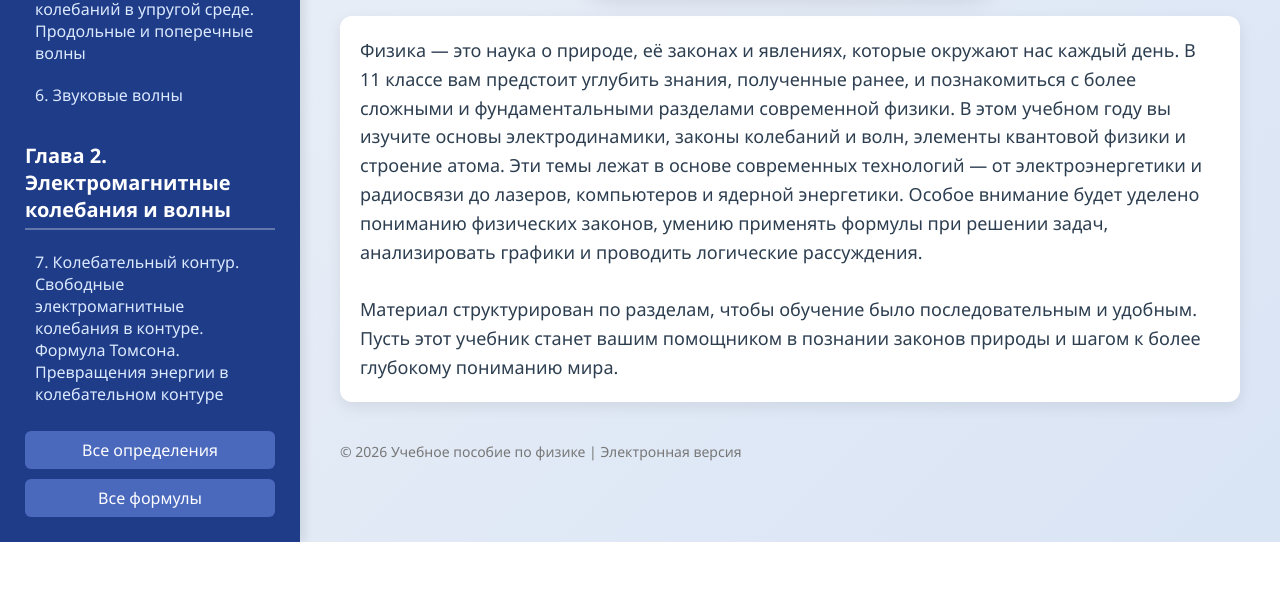
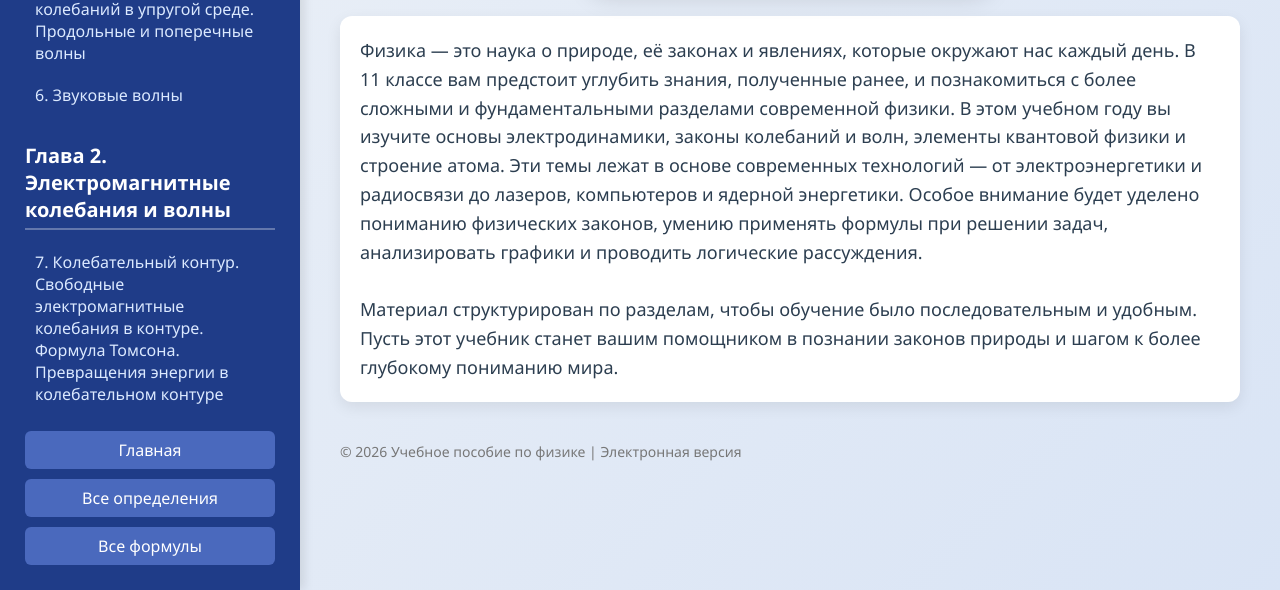
Before and after one commit to Zmeewik/ElectronicEducationalManual, a plain HTML site: page index.html in a window 1280 px wide. Shown: the part 461-1051 px from the top of the page. Before the commit the page ends 1003 px from the top, so only its background shows below. Drawn offline with Linux system fonts and the light colour scheme.

Commit message:
Добавил кнопку "Главная"

```diff
--- a/index.html
+++ b/index.html
@@ -10,6 +10,7 @@
 <body>
 
 <aside>
+
     <h2>Глава 1. Механические колебания и волны</h2>
     <ul class="topic-list">
         <li><a href="topic1.html">1. Колебательное движение. Гармонические колебания</a></li>
@@ -29,6 +30,7 @@
     </ul>
 
     <div class="extra-links">
+        <a href="index.html">Главная</a>
         <a href="definitions.html">Все определения</a>
         <a href="formulas.html">Все формулы</a>
     </div>
```
Also changed, not shown: definitions.html (+1 -0 lines).
